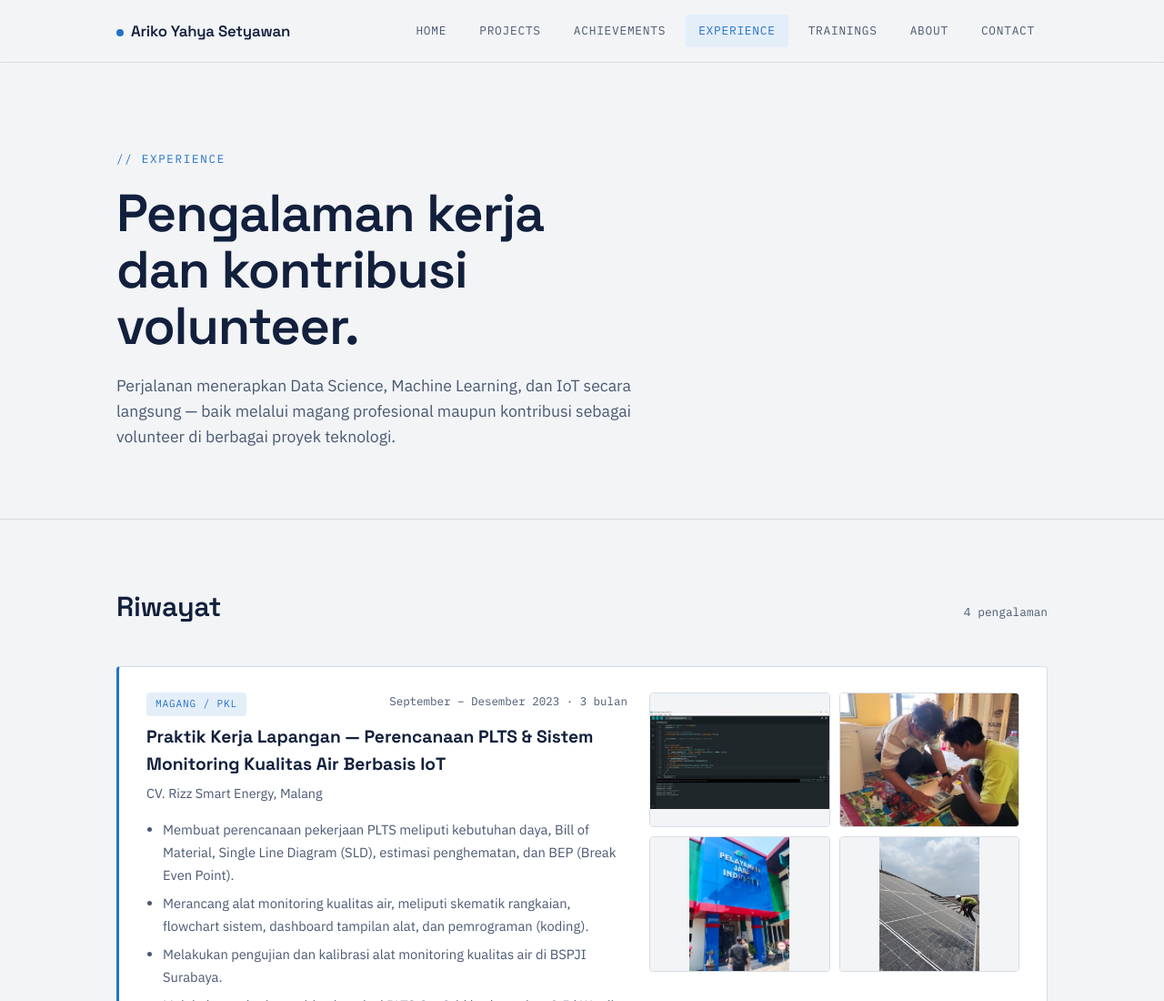
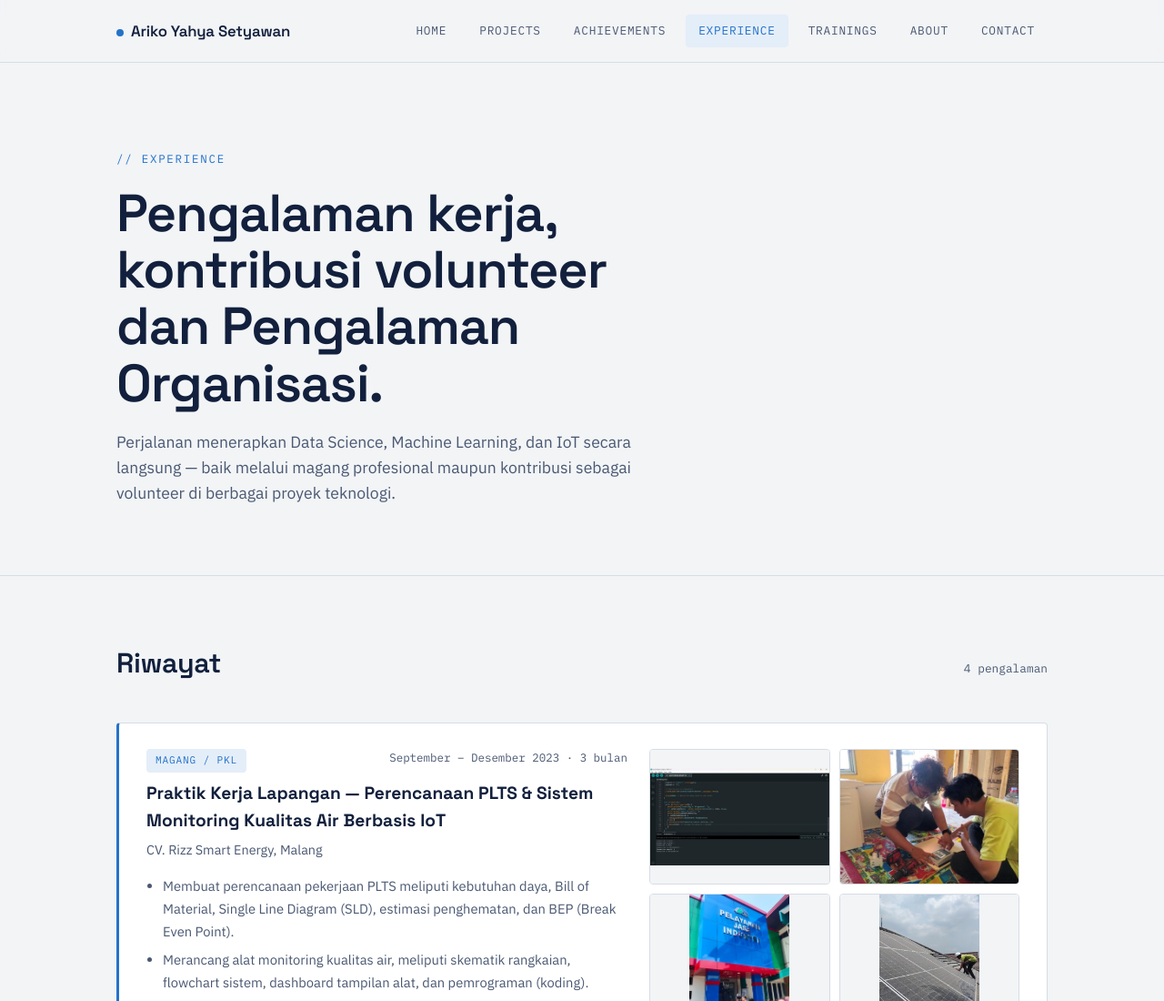
Before and after one commit to arikosetyawan00/arikosetyawan00.github.io, a plain HTML site: page experience.html in a window 1280 px wide. Shown: the top 1100 px of the page at 91% size. Drawn offline with Linux system fonts and the light colour scheme.

Commit message:
Update experience.html

```diff
--- a/experience.html
+++ b/experience.html
@@ -31,7 +31,7 @@
 <header class="hero" style="padding-bottom: 40px;">
   <div class="wrap">
     <p class="eyebrow">// experience</p>
-    <h1>Pengalaman kerja dan kontribusi volunteer.</h1>
+    <h1>Pengalaman kerja, kontribusi volunteer dan Pengalaman Organisasi.</h1>
     <p class="lede">
       Perjalanan menerapkan Data Science, Machine Learning, dan IoT secara langsung —
       baik melalui magang profesional maupun kontribusi sebagai volunteer di berbagai
```
